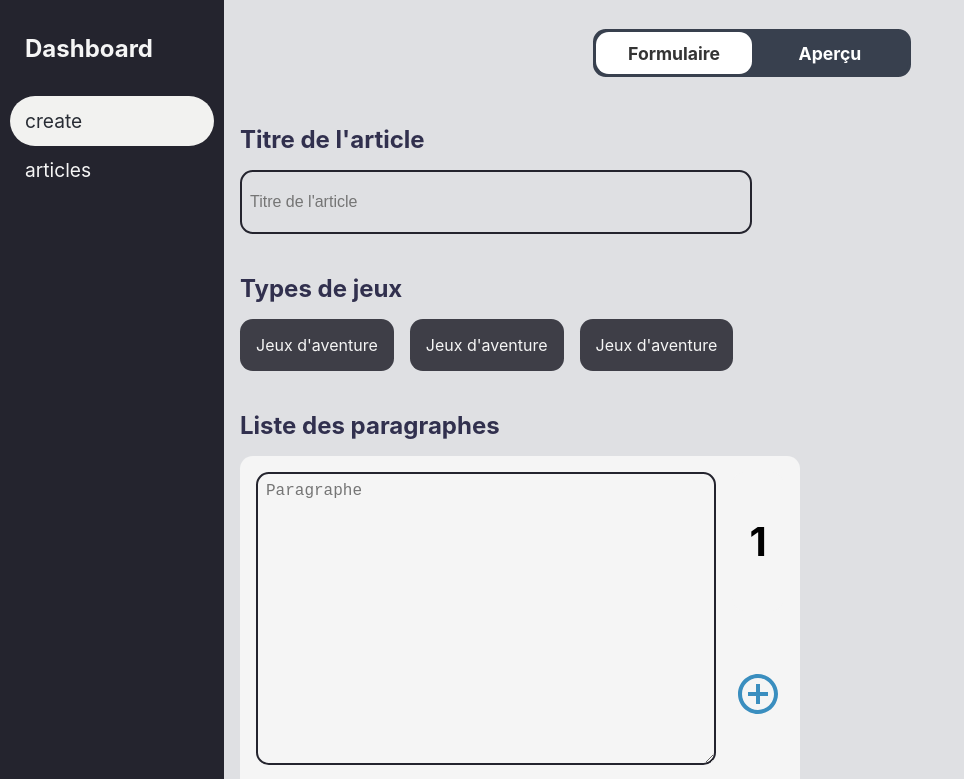
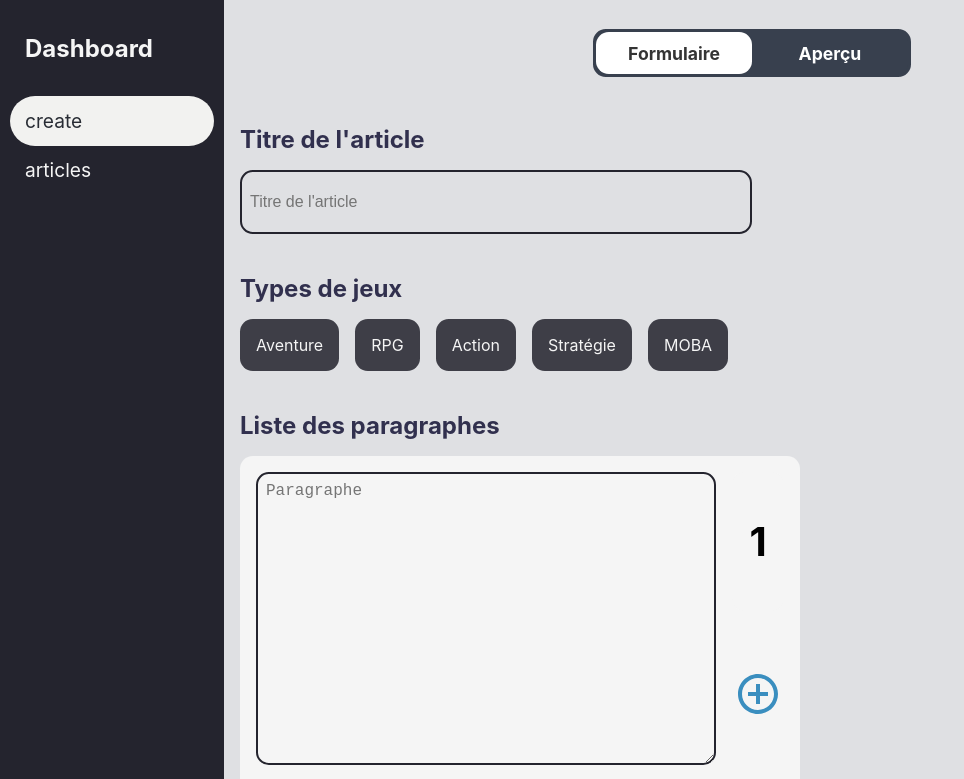
Before and after one commit to stephen-97/blog-dashboard, a React (Create React App) app: page /create in a window 1280 px wide. Shown: the top 779 px of the page, without its empty margins (0-964 px from the left). Built offline with nearby package versions, Linux system fonts and the light colour scheme.

Commit message:
Adding toggle tags feature

```diff
--- a/src/components/form/Tags.tsx
+++ b/src/components/form/Tags.tsx
@@ -1,5 +1,8 @@
-import React, {createRef, RefObject, useRef} from "react";
+import React, {ChangeEvent, createRef, RefObject, useRef} from "react";
 import styled, {IStyledComponent} from "styled-components";
+import {useAppDispatch, useAppSelector} from "../../redux/store";
+import {toggle} from "../../redux/TagsSlice";
+import {addingTextToParagraph} from "../../redux/ArticleSlice";
 
 const StyledTags: IStyledComponent<any> = styled.div`
     ul {
@@ -11,7 +14,8 @@ const StyledTags: IStyledComponent<any> = styled.div`
         background-color: var(--dark-gray);
         color: var(--white);
         border-radius: var(--border-radius);
-        &:hover {
+        &:hover,
+        &.selected {
           box-shadow:inset 0px 0px 0px 0.2rem var(--dark-blue);
           //border: 0.2rem solid var(--dark-gray);
           background-color: var(--white);
@@ -26,13 +30,28 @@ interface StyledPragraphProps extends React.HTMLProps<HTMLTextAreaElement> {
 }
 const TextArea = ({label, ...props}: StyledPragraphProps) => {
 
+    const tagsData = useAppSelector((state) => state.tags)
+    const dispatch = useAppDispatch()
+
+    const tags = ["Aventure", "RPG", "Action", "Stratégie", "MOBA"];
+
+    //onChange={(e: ChangeEvent<HTMLTextAreaElement>) => dispatch(addingTextToParagraph({text :e.target.value, index: i})) }
+
+
     return (
         <StyledTags {...props}>
             <label>{label}</label>
             <ul>
-                <li><button>Jeux d'aventure</button></li>
-                <li><button>Jeux d'aventure</button></li>
-                <li><button>Jeux d'aventure</button></li>
+                {tags.map((e, i) =>
+                    <li>
+                        <button
+                            className={tagsData.includes(e) ? "selected" : ""}
+                            onClick={() => dispatch(toggle({tag: e}))}
+                        >
+                            {e}
+                        </button>
+                    </li>
+                )}
             </ul>
         </StyledTags>
     )
--- a/src/redux/TagsSlice.ts
+++ b/src/redux/TagsSlice.ts
@@ -4,15 +4,17 @@ export const TagsSlice = createSlice({
     name: 'tags',
     initialState: [] as string[],
     reducers: {
-        add: (state: string[], action: PayloadAction<{ tag: string}>) => [...state, action.payload.tag],
-        remove: (state: string[], action: PayloadAction<{ tag: string}>) => state.filter((elem) => elem !== action.payload.tag),
+        toggle: (state: string[], action: PayloadAction<{ tag: string}>) => {
+            if(!state.includes(action.payload.tag))
+                return [...state, action.payload.tag];
+            return state.filter((elem) => elem !== action.payload.tag);
+        },
     },
 })
 
 // Action creators are generated for each case reducer function
 export const {
-    add,
-    remove,
+    toggle,
 } = TagsSlice.actions
 
 export default TagsSlice.reducer
```
